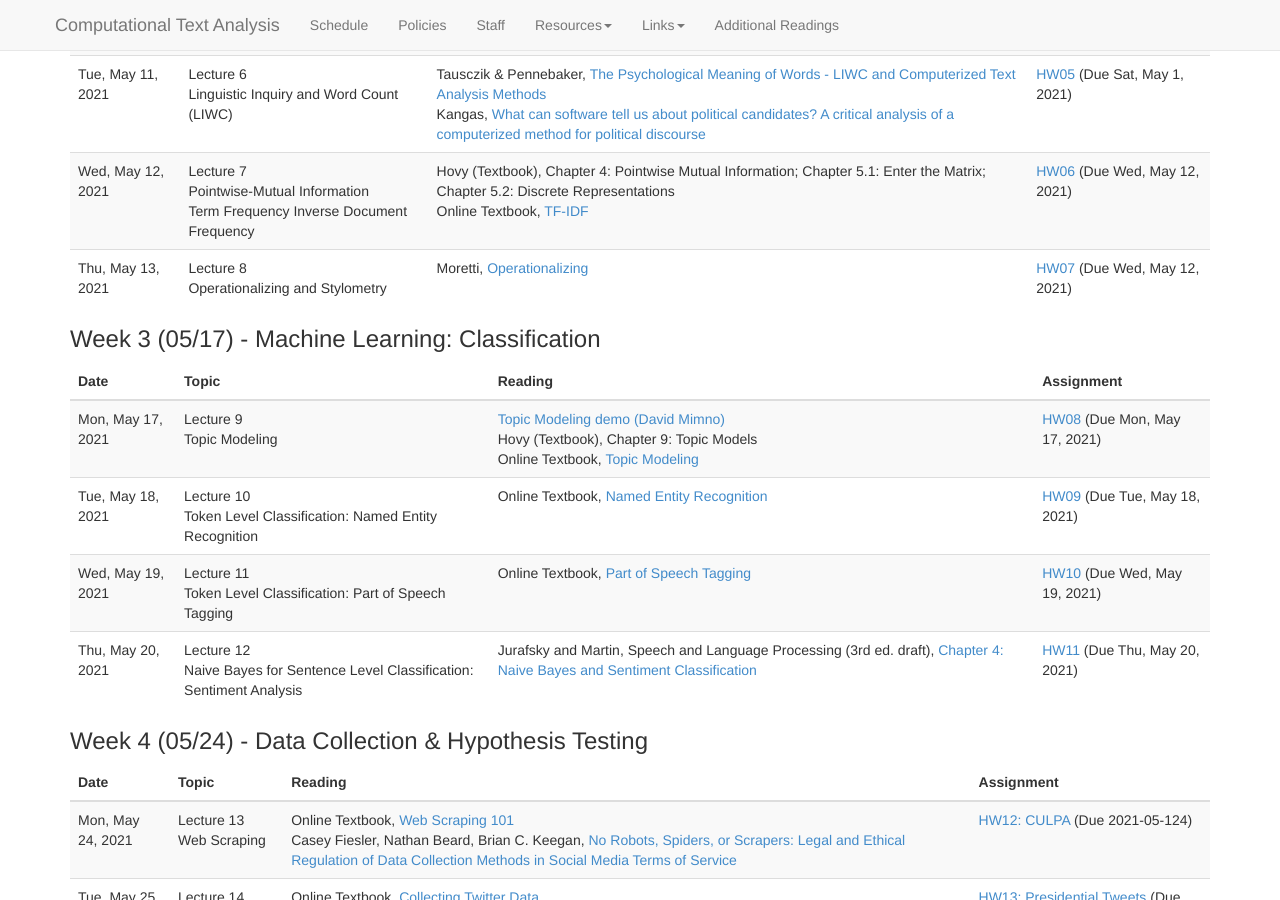
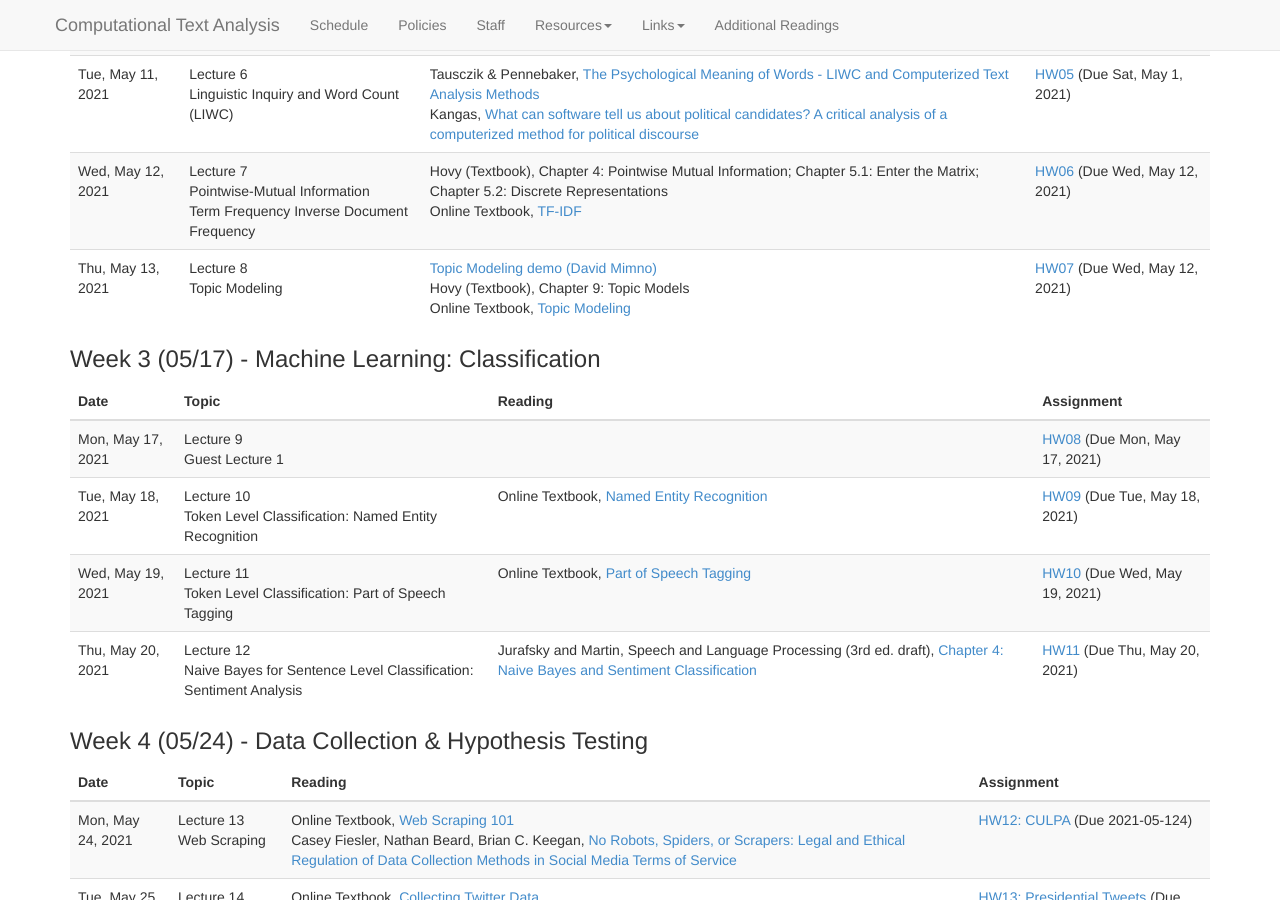
Before and after one commit to BC-COMS-2710/BC-COMS-2710.github.io, a Jekyll site: the page built from schedule.md, in a window 1280 px wide and 900 px high, scrolled down 725 px. Built offline with Jekyll 4.4.1, drawn with Linux system fonts in a browser that asks for light colours; nearby versions of some CDN libraries; some of the changed lines change nothing that is shown.

Commit message:
schedule: guest leceture

```diff
--- a/_data/schedule.yaml
+++ b/_data/schedule.yaml
@@ -99,23 +99,18 @@
           title: HW06
     -
       date: 2021-05-13
-      title: Lecture 8 <br> Operationalizing and Stylometry
+      old_title: Lecture 8 <br> Operationalizing and Stylometry
+      title: Lecture 8 <br> Topic Modeling
       readings:
       assignments:
         -
           deadline: 2021-05-12
           title: HW07
-      readings:
+      old_readings:
         -
           url: readings/LiteraryLabPamphlet6.pdf
           title: Operationalizing
           authors: Moretti
--
-  name: "Week 3 (05/17) - Machine Learning: Classification"
-  lectures:
-    -
-      date: 2021-05-17
-      title: Lecture 9 <br> Topic Modeling
       readings:
         -
           url: https://mimno.infosci.cornell.edu/jsLDA/jslda.html
@@ -127,6 +122,12 @@
           url: http://coms2710.barnard.edu/textbook/Text-Analysis/Topic-Modeling.html
           title: Topic Modeling
           authors: Online Textbook
+-
+  name: "Week 3 (05/17) - Machine Learning: Classification"
+  lectures:
+    -
+      date: 2021-05-17
+      title: Lecture 9 <br> Guest Lecture 1
       assignments:
         -
           deadline: 2021-05-17
```
